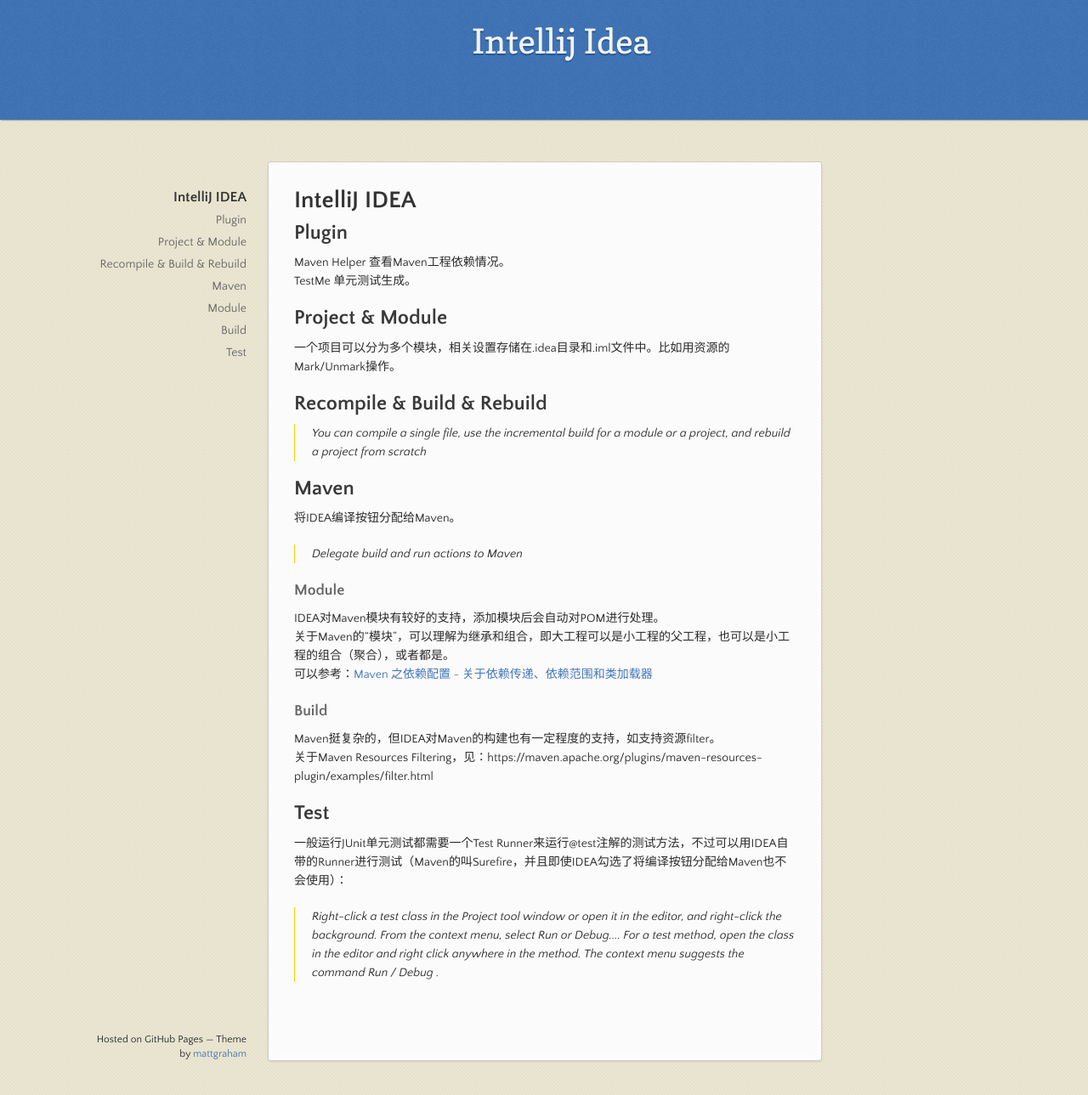
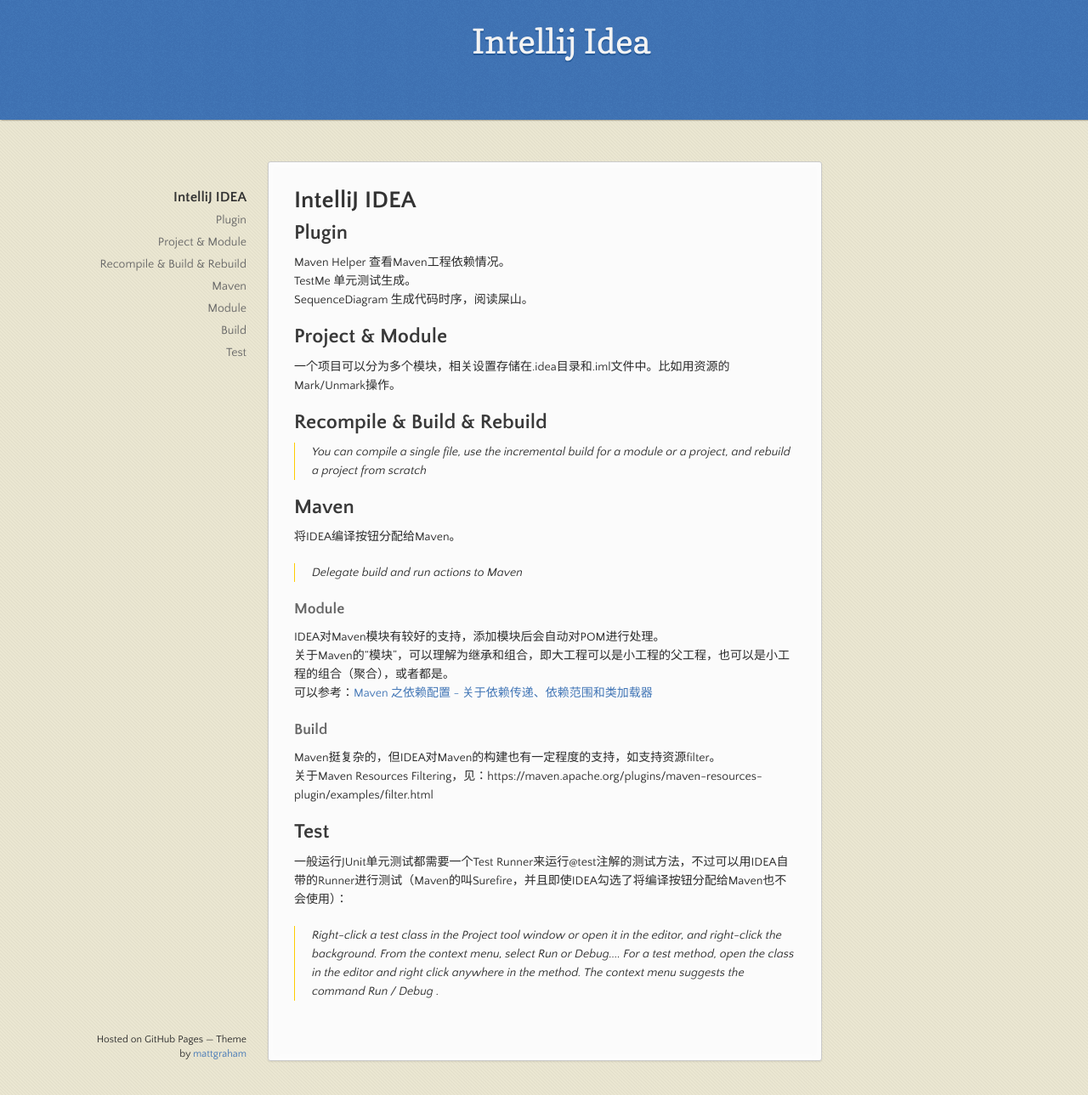
Before and after one commit to lvv9/lvv9.github.io, a Jekyll site: the page built from _posts/2020-04-25-intellij-idea.md, in a window 1280 px wide and 1289 px high. Shown: the whole window at 85% size. Built offline with Jekyll 4.4.1, drawn with Linux system fonts in a browser that asks for light colours; our own code applies the rules of GitHub Pages for plain Markdown files; comment, search, counter and statistics services are not loaded; the repository's description, which GitHub fills in, is left out.

Commit message:
更新 2020-04-25-intellij-idea.md

```diff
--- a/_posts/2020-04-25-intellij-idea.md
+++ b/_posts/2020-04-25-intellij-idea.md
@@ -2,7 +2,8 @@
 
 ## Plugin
 Maven Helper 查看Maven工程依赖情况。<br>
-TestMe 单元测试生成。
+TestMe 单元测试生成。<br>
+SequenceDiagram 生成代码时序，阅读屎山。
 
 ## Project & Module
 一个项目可以分为多个模块，相关设置存储在.idea目录和.iml文件中。比如用资源的Mark/Unmark操作。
```
